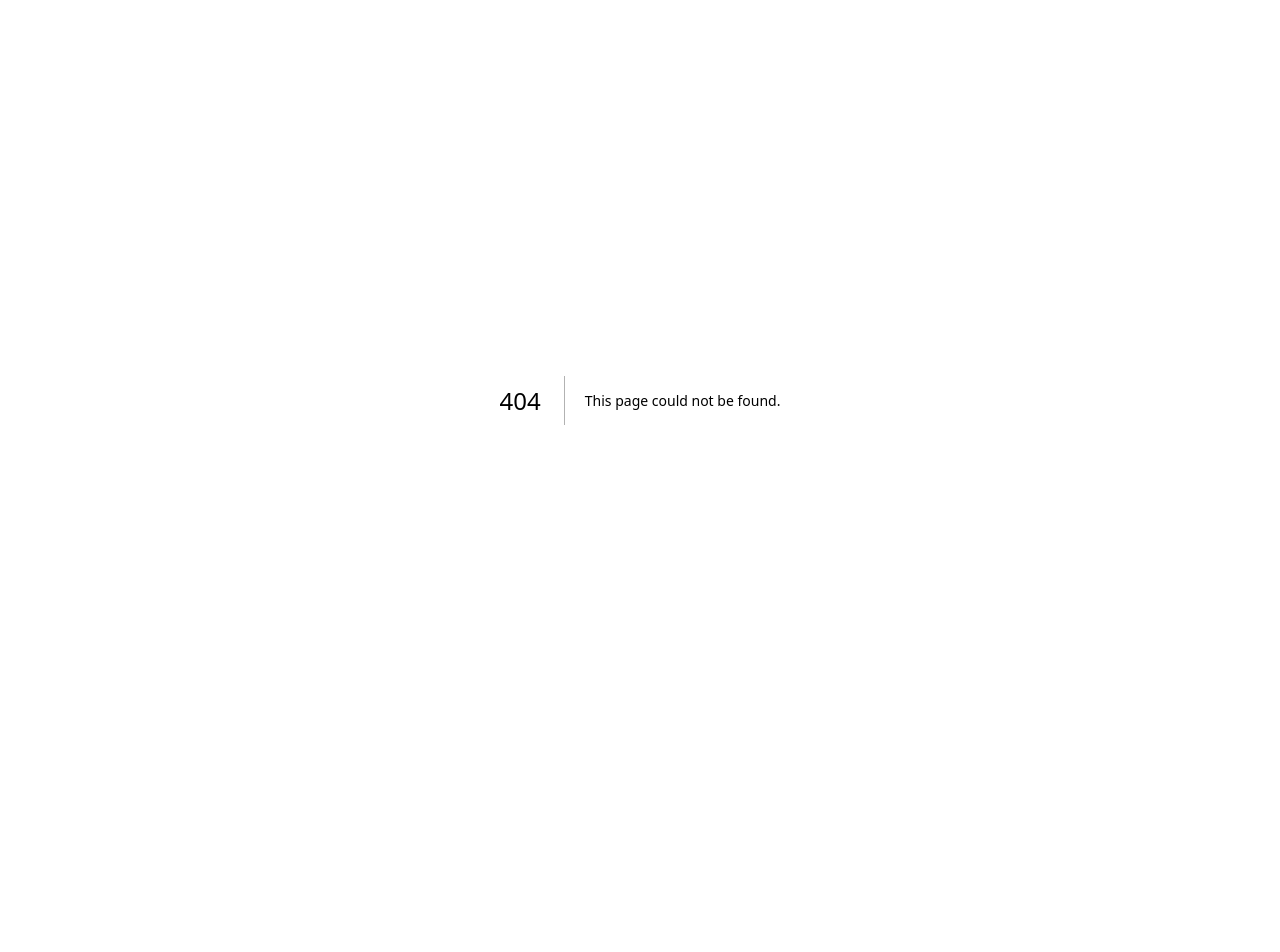
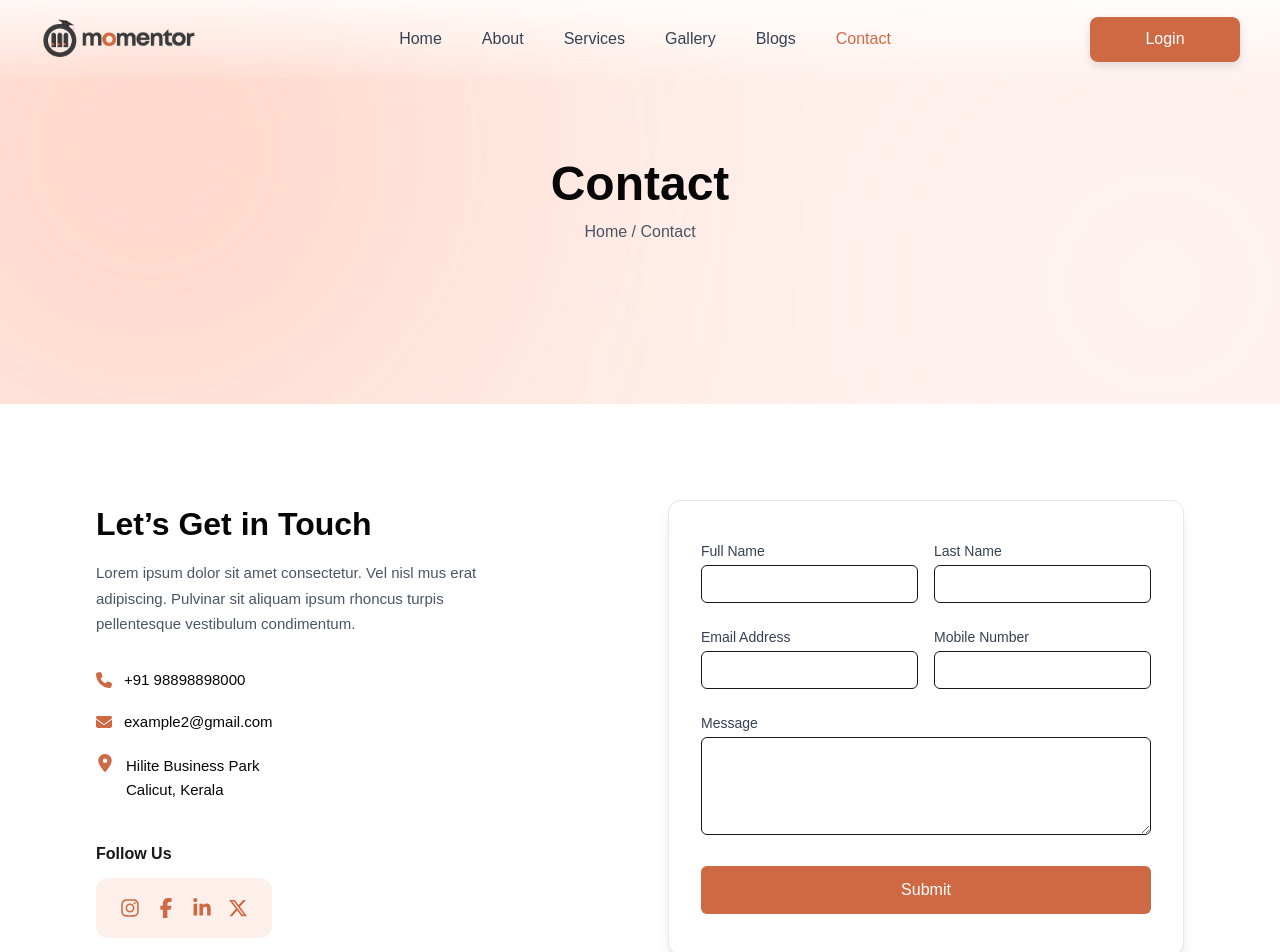
Before and after one commit to Shibilipadalath/study-course, a Next.js app: page /contact in a window 1280 px wide. Before the commit this address had no page. Shown: the top 952 px of the page. Before the commit the page ends 800 px from the top, so only its background shows below. Built offline with nearby package versions, Linux system fonts and the light colour scheme.

Commit message:
contact page added

```diff
--- /dev/null
+++ b/src/app/contact/page.tsx
@@ -0,0 +1,16 @@
+import Footer from "@/components/common/Footer";
+import Header from "@/components/common/Header";
+import PageHero from "@/components/common/PageHero";
+import ContactForm from "@/components/Contact/ContactForm"
+
+export default function ContactPage() {
+  return (
+    <>
+
+        <Header/>
+        <PageHero title="Contact" breadcrumb="Home / Contact"/>
+        <ContactForm/>
+        <Footer/>
+    </>
+  )
+}
--- /dev/null
+++ b/src/components/Contact/ContactForm.tsx
@@ -0,0 +1,115 @@
+"use client";
+
+import { motion } from "framer-motion";
+import { FaPhone, FaEnvelope, FaFacebookF, FaInstagram, FaLinkedinIn, FaXTwitter, FaLocationDot } from "react-icons/fa6";
+
+export default function ContactSection() {
+  return (
+    <section className="w-full py-24 bg-white">
+      <div className="container mx-auto px-6 lg:px-24">
+
+        {/* GRID */}
+        <div className="grid grid-cols-1 md:grid-cols-2 gap-14 items-start">
+
+          {/* ================= LEFT SIDE ================ */}
+          <motion.div
+            initial={{ opacity: 0, x: -30 }}
+            whileInView={{ opacity: 1, x: 0 }}
+            transition={{ duration: 0.6 }}
+            viewport={{ once: true }}
+          >
+            <h2 className="text-[28px] md:text-[32px] font-semibold text-[#070606]">
+              Let’s Get in Touch
+            </h2>
+
+            <p className="text-gray-600 text-[15px] mt-3 leading-[1.7] max-w-sm">
+              Lorem ipsum dolor sit amet consectetur. Vel nisl mus erat adipiscing. Pulvinar sit aliquam ipsum rhoncus turpis pellentesque vestibulum condimentum.
+            </p>
+
+            {/* Contact Info */}
+            <div className="mt-8 space-y-5">
+              <div className="flex items-center gap-3">
+                <FaPhone className="text-[#CF6943]" />
+                <span className="text-[15px] text-[#070606] font-medium">+91 98898898000</span>
+              </div>
+              <div className="flex items-center gap-3">
+                <FaEnvelope className="text-[#CF6943]" />
+                <span className="text-[15px] text-[#070606]">example2@gmail.com</span>
+              </div>
+              <div className="flex items-start gap-3">
+                <FaLocationDot className="text-[#CF6943] text-lg" />
+                <span className="text-[15px] text-[#070606] leading-[1.6]">
+                  Hilite Business Park <br /> Calicut, Kerala
+                </span>
+              </div>
+            </div>
+
+            {/* Social media */}
+            <div className="mt-10">
+              <h4 className="font-semibold text-[16px] mb-3">Follow Us</h4>
+
+              <div className="bg-[#FDF0EB] rounded-xl px-6 py-5 flex items-center gap-4 w-fit">
+                <FaInstagram className="text-[#CF6943] text-[20px] cursor-pointer hover:scale-110 transition" />
+                <FaFacebookF className="text-[#CF6943] text-[20px] cursor-pointer hover:scale-110 transition" />
+                <FaLinkedinIn className="text-[#CF6943] text-[20px] cursor-pointer hover:scale-110 transition" />
+                <FaXTwitter className="text-[#CF6943] text-[20px] cursor-pointer hover:scale-110 transition" />
+              </div>
+            </div>
+          </motion.div>
+
+          {/* ================= RIGHT SIDE FORM ================ */}
+          <motion.div
+            initial={{ opacity: 0, x: 40 }}
+            whileInView={{ opacity: 1, x: 0 }}
+            transition={{ duration: 0.6 }}
+            viewport={{ once: true }}
+            className="bg-white border border-gray-200 shadow-lg rounded-xl px-8 py-10"
+          >
+
+            {/* FORM */}
+            <form className="space-y-6">
+
+              {/* Row 1 */}
+              <div className="grid grid-cols-2 gap-4">
+                <div>
+                  <label className="block text-sm font-medium text-gray-700 mb-1">Full Name</label>
+                  <input type="text" className="w-full border rounded-md px-3 py-2 text-sm focus:outline-none focus:border-[#CF6943]" />
+                </div>
+
+                <div>
+                  <label className="block text-sm font-medium text-gray-700 mb-1">Last Name</label>
+                  <input type="text" className="w-full border rounded-md px-3 py-2 text-sm focus:outline-none focus:border-[#CF6943]" />
+                </div>
+              </div>
+
+              {/* Row 2 */}
+              <div className="grid grid-cols-2 gap-4">
+                <div>
+                  <label className="block text-sm font-medium text-gray-700 mb-1">Email Address</label>
+                  <input type="email" className="w-full border rounded-md px-3 py-2 text-sm focus:outline-none focus:border-[#CF6943]" />
+                </div>
+
+                <div>
+                  <label className="block text-sm font-medium text-gray-700 mb-1">Mobile Number</label>
+                  <input type="text" className="w-full border rounded-md px-3 py-2 text-sm focus:outline-none focus:border-[#CF6943]" />
+                </div>
+              </div>
+
+              {/* Message */}
+              <div>
+                <label className="block text-sm font-medium text-gray-700 mb-1">Message</label>
+                <textarea rows={4} className="w-full border rounded-md px-3 py-2 text-sm focus:outline-none focus:border-[#CF6943]" />
+              </div>
+
+              {/* Submit Button */}
+              <button className="w-full bg-[#CF6943] text-white py-3 rounded-md font-medium hover:bg-[#b95b38] transition">
+                Submit
+              </button>
+            </form>
+          </motion.div>
+
+        </div>
+      </div>
+    </section>
+  );
+}
```
